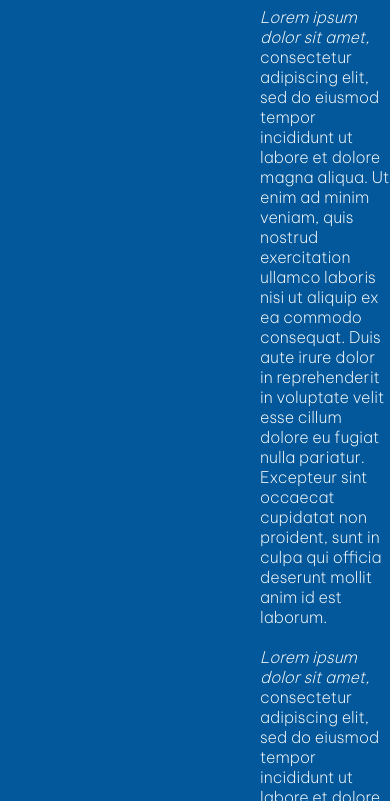
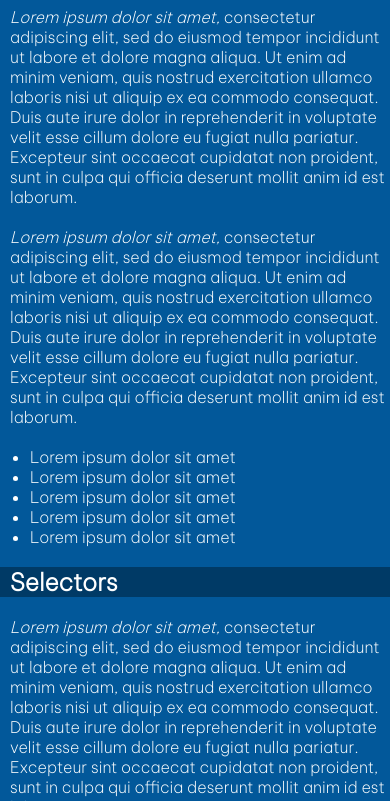
Before and after one commit to mghmay/technical-page, a plain HTML site: page index.html in a window 390 px wide. Shown: the part 43-844 px from the top of the page. Drawn offline with Linux system fonts and the light colour scheme.

Commit message:
finish-up-media

```diff
--- a/technicalPage.css
+++ b/technicalPage.css
@@ -113,7 +113,8 @@ footer{
 	#main-doc{
 		display: inline-block;
 		margin: 0;
-		width: auto;
+		width: 100%;
+    padding: 0;
 		position: relative;
 		min-height: 100vh;
 	}
```
